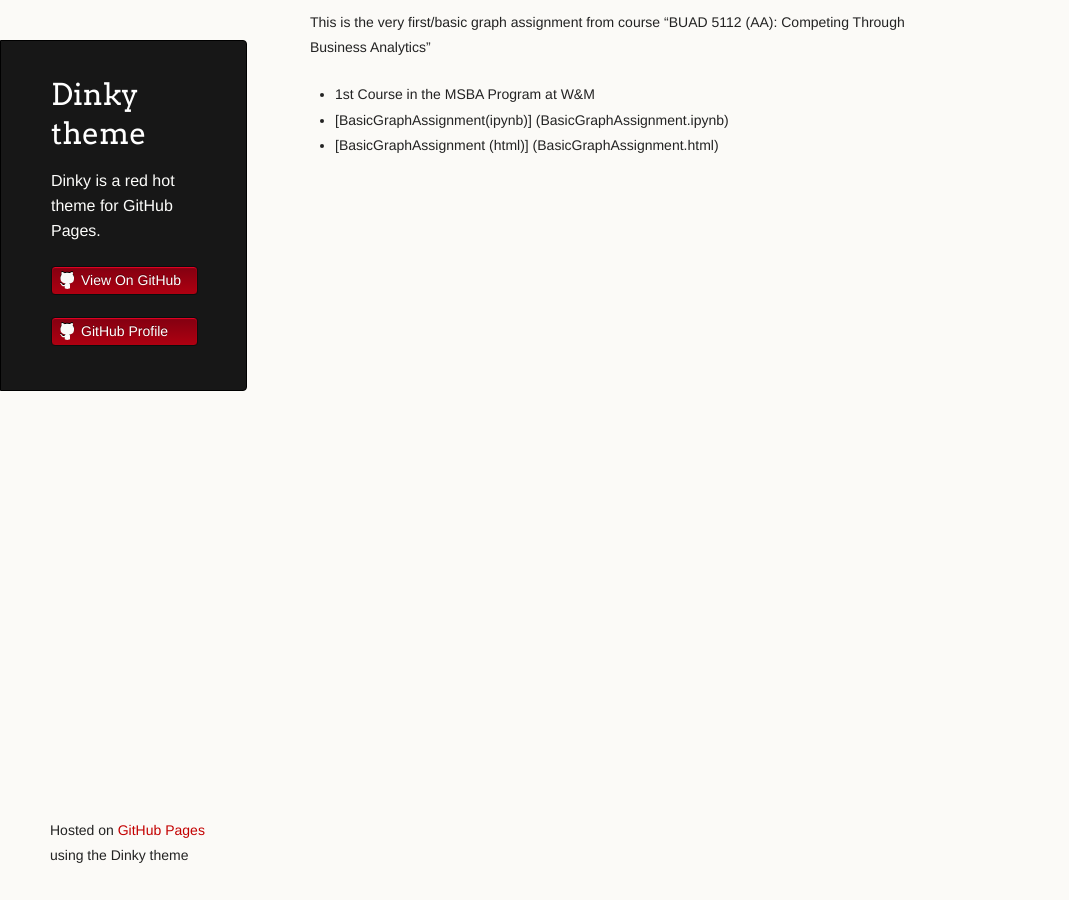
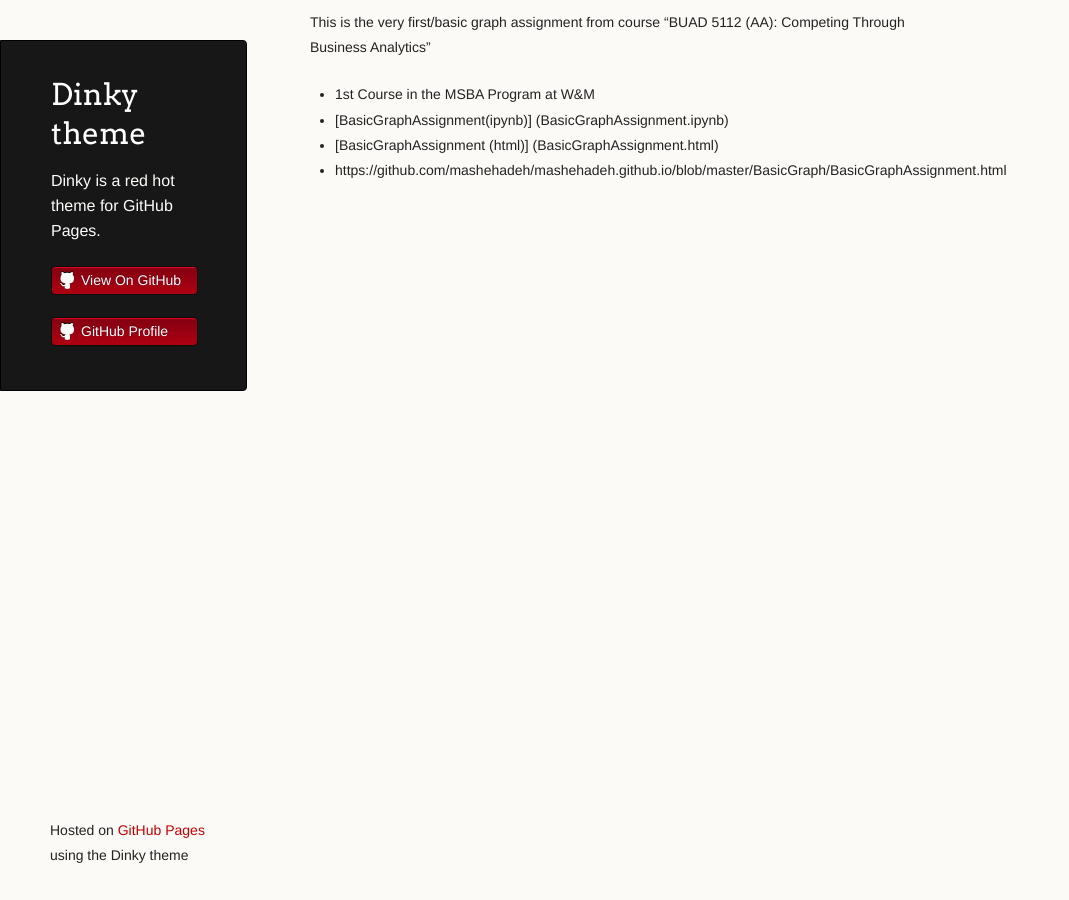
Before and after one commit to mashehadeh/mashehadeh.github.io, a Jekyll site: the page built from BasicGraph/index.md, in a window 1280 px wide. Shown: the whole page, without its empty margins (0-1069 px from the left). Built offline with Jekyll 4.4.1, drawn with Linux system fonts in a browser that asks for light colours; our own code applies the rules of GitHub Pages for plain Markdown files; some of the changed lines change nothing that is shown.

Commit message:
Update index.md

```diff
--- a/BasicGraph/index.md
+++ b/BasicGraph/index.md
@@ -7,3 +7,4 @@
 - 1st Course in the MSBA Program at W&M
 - [BasicGraphAssignment(ipynb)] (BasicGraphAssignment.ipynb)
 - [BasicGraphAssignment (html)] (BasicGraphAssignment.html)
+- https://github.com/mashehadeh/mashehadeh.github.io/blob/master/BasicGraph/BasicGraphAssignment.html
```
